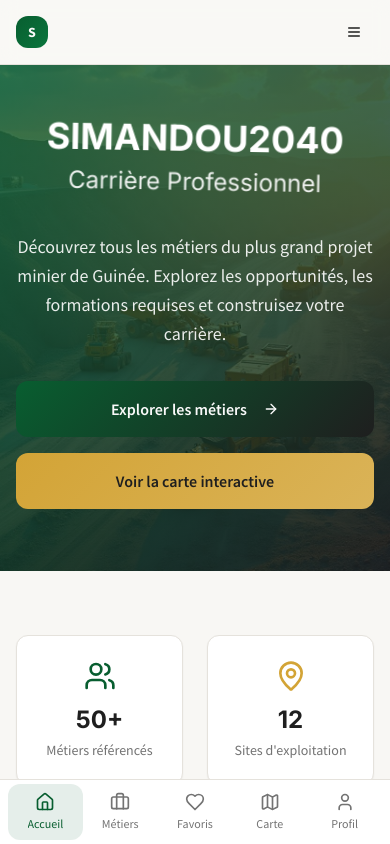
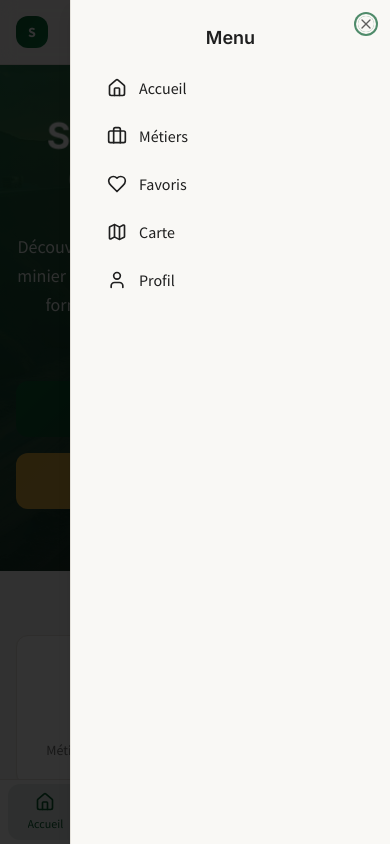
Before and after one commit to NicolasBamamou/simandou-career-navigator, a React (Vite) app: page / in a window 390 px wide. Both pictures are taken after a click on the button 354 px from the left and 32 px from the top of the page. Shown: the top 844 px of the page. Built offline with nearby package versions, Linux system fonts and the light colour scheme.

Commit message:
Added the button

```diff
--- a/src/components/layout/Header.tsx
+++ b/src/components/layout/Header.tsx
@@ -1,6 +1,8 @@
-import { Search, Bell, Menu } from "lucide-react";
+import { Search, Bell, Menu, Home, Briefcase, Heart, Map, User } from "lucide-react";
 import { Button } from "@/components/ui/button";
 import { Input } from "@/components/ui/input";
+import { Sheet, SheetContent, SheetHeader, SheetTitle, SheetTrigger } from "@/components/ui/sheet";
+import { Link } from "react-router-dom";
 
 interface HeaderProps {
   onSearchChange?: (value: string) => void;
@@ -44,9 +46,53 @@ export function Header({ onSearchChange, showSearch = true }: HeaderProps) {
           <Button variant="ghost" size="icon" className="hidden md:flex">
             <Bell className="h-5 w-5" />
           </Button>
-          <Button variant="ghost" size="icon" className="md:hidden">
-            <Menu className="h-5 w-5" />
-          </Button>
+          <Sheet>
+            <SheetTrigger asChild>
+              <Button variant="ghost" size="icon" className="md:hidden">
+                <Menu className="h-5 w-5" />
+              </Button>
+            </SheetTrigger>
+            <SheetContent side="right" className="w-80 sm:w-96">
+              <SheetHeader>
+                <SheetTitle>Menu</SheetTitle>
+              </SheetHeader>
+              <div className="mt-4 space-y-6">
+                {showSearch && (
+                  <div className="relative">
+                    <Search className="absolute left-3 top-1/2 -translate-y-1/2 h-4 w-4 text-muted-foreground" />
+                    <Input
+                      placeholder="Rechercher un métier..."
+                      className="pl-10"
+                      onChange={(e) => onSearchChange?.(e.target.value)}
+                    />
+                  </div>
+                )}
+
+                <nav className="grid gap-2">
+                  <Link to="/" className="flex items-center gap-3 rounded-lg px-3 py-2 hover:bg-muted/60">
+                    <Home className="h-5 w-5" />
+                    <span>Accueil</span>
+                  </Link>
+                  <Link to="/metiers" className="flex items-center gap-3 rounded-lg px-3 py-2 hover:bg-muted/60">
+                    <Briefcase className="h-5 w-5" />
+                    <span>Métiers</span>
+                  </Link>
+                  <Link to="/favoris" className="flex items-center gap-3 rounded-lg px-3 py-2 hover:bg-muted/60">
+                    <Heart className="h-5 w-5" />
+                    <span>Favoris</span>
+                  </Link>
+                  <Link to="/carte" className="flex items-center gap-3 rounded-lg px-3 py-2 hover:bg-muted/60">
+                    <Map className="h-5 w-5" />
+                    <span>Carte</span>
+                  </Link>
+                  <Link to="/profil" className="flex items-center gap-3 rounded-lg px-3 py-2 hover:bg-muted/60">
+                    <User className="h-5 w-5" />
+                    <span>Profil</span>
+                  </Link>
+                </nav>
+              </div>
+            </SheetContent>
+          </Sheet>
         </div>
       </div>
     </header>
```
